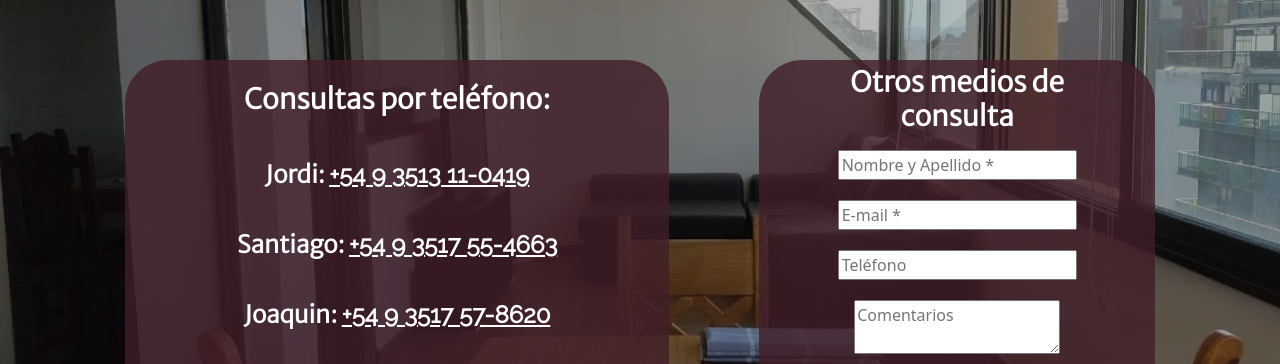
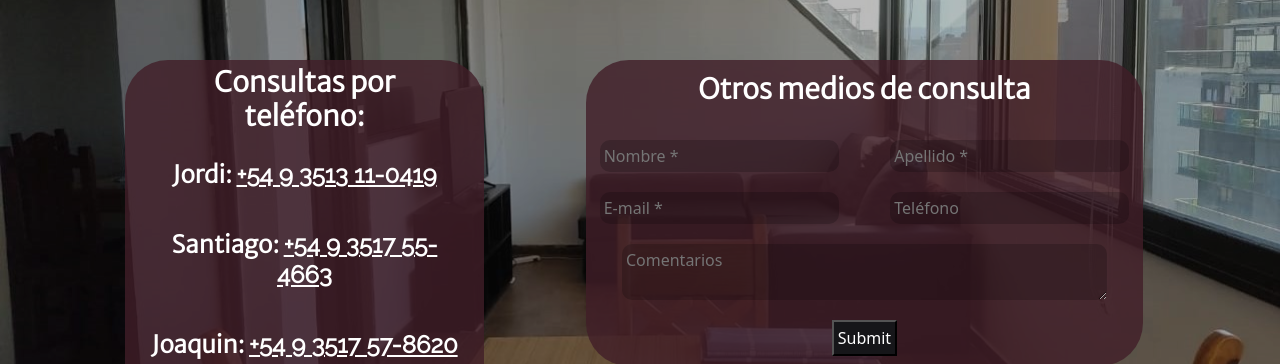
Before and after one commit to vidaleishon/apartamentos_cba, a website: page pages/contacto.html in a window 1280 px wide. Shown: the part 211-575 px from the top of the page. Drawn offline with Linux system fonts and the light colour scheme.

Commit message:
ajustes contacto

```diff
--- a/css/index.css
+++ b/css/index.css
@@ -200,7 +200,14 @@ article {
 
 #contacto {
   padding: 10px;
-  display:flex;
+  display: grid;
+  grid-template-columns: auto auto;
+  }
+
+  @media only screen and (max-width: 700px) {
+    #contacto {
+      grid-template-columns: auto;
+    }
   }
 
 .barra_contacto {
@@ -214,26 +221,32 @@ article {
 
 .barra_email {
   margin: 45px;
-  width: 500px, x;
+  width: 400px, x;
   height: 850px, x;
   background: rgba(66, 31, 41, 0.8);
   border-radius: 43px;
-  text-align: center;
 }
 
-.barra_email textarea {
-  width: 200px, x;
-  height:200px, x;
+.input_contact {
+  background: #00000033;
+  border: none;
+  color: white;
+  padding: 4px;
   margin: 10px;
+  border-radius: 10px;
 }
 
-.barra_email input {
-  margin: 10px;
+.input_submit {
+  margin:10px;
+  padding:4px;
+  background-color: #161619;
+  color: #ffffffff;
 }
 
-.barra_email:hover {
 
-  transition: 1s;
+.enviardatos:hover {
+  background-color: #333333c4;
+  transition: all 1s;
 }
 
 
--- a/pages/contacto.html
+++ b/pages/contacto.html
@@ -51,12 +51,35 @@
                     </a>
                 </h4>
             </div>
-            <div class="barra_email">
-                <h3>Otros medios de consulta</h3>
-                <input class="nombreyapellido" type="text" placeholder="Nombre y Apellido *">
-                <input class="email_contacto" type="email" placeholder="E-mail *">
-                <input class="telefono_referencia" type="text" placeholder="Teléfono">
-                <textarea name="Mensaje" placeholder="Comentarios" maxlength="500"></textarea>
+            <div class="container">
+                <div class="barra_email">
+                    <h3>Otros medios de consulta</h3>
+                    <form>
+                        <div class="row justify-content-center">
+                            <div class="col-6 justify-content-center d-flex">
+                                <input class="input_contact" type="text" placeholder="Nombre *"
+                                    required="">
+                            </div>
+                            <div class="col-6 justify-content-center d-flex">
+                                <input class="input_contact" type="text" placeholder="Apellido *"
+                                    required="">
+                            </div>
+                            <div class="col-6 justify-content-center d-flex">
+                                <input class="input_contact" type="email" placeholder="E-mail *" required="">
+                            </div>
+                            <div class="col-6 justify-content-center d-flex">
+                                <input class="input_contact" type="text" placeholder="Teléfono">
+                            </div>
+                            <div class="col-12 justify-content-center d-flex">
+                                <textarea class="input_contact" name="Mensaje" placeholder="Comentarios"
+                                    required="" cols="50"></textarea>
+                            </div>
+                            <div class="col-12 justify-content-center d-flex">
+                                <input class="input_submit" type="submit" placeholder="Enviar"></button>
+                            </div>
+                        </div>
+                    </form>
+                </div>
             </div>
         </div>
 
```
